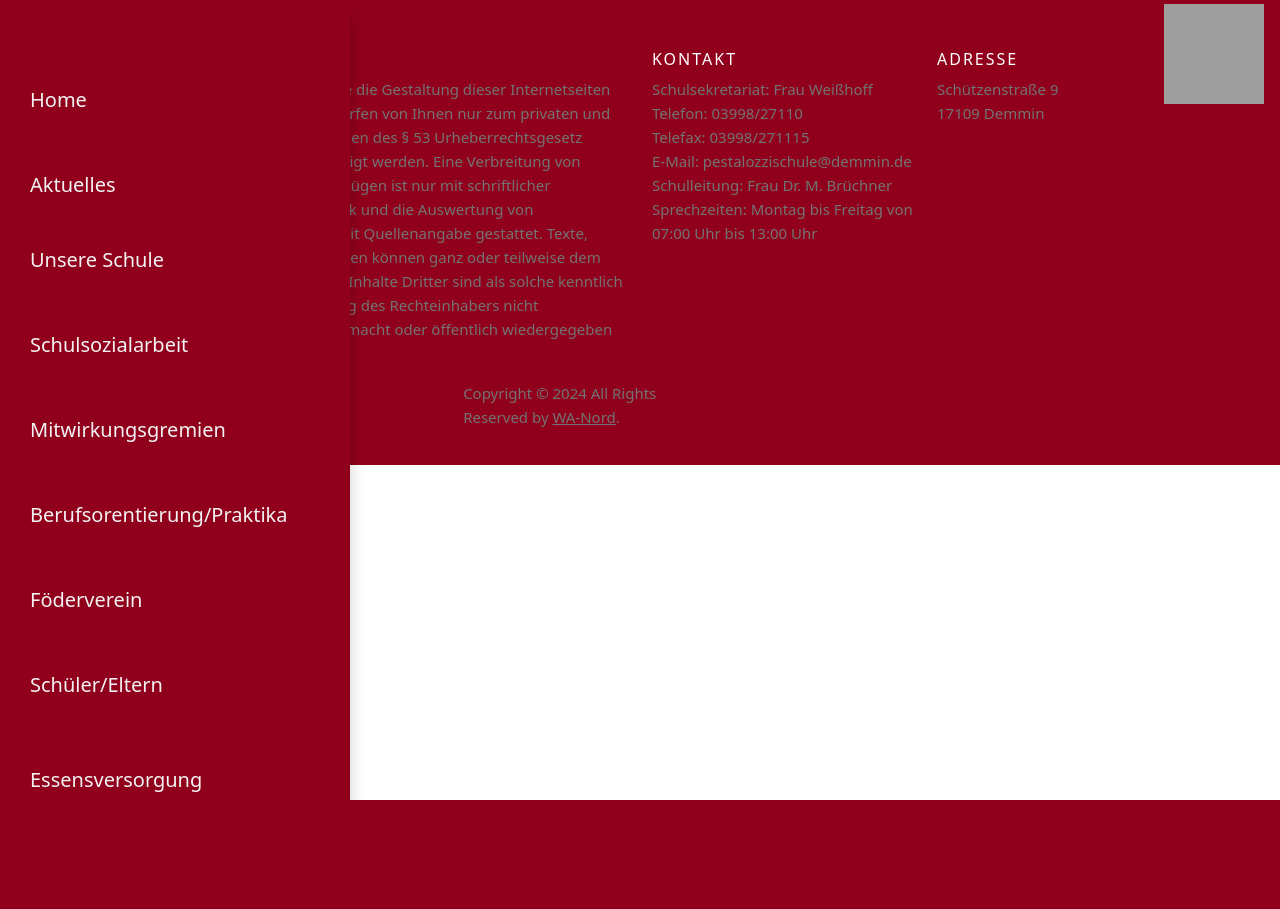
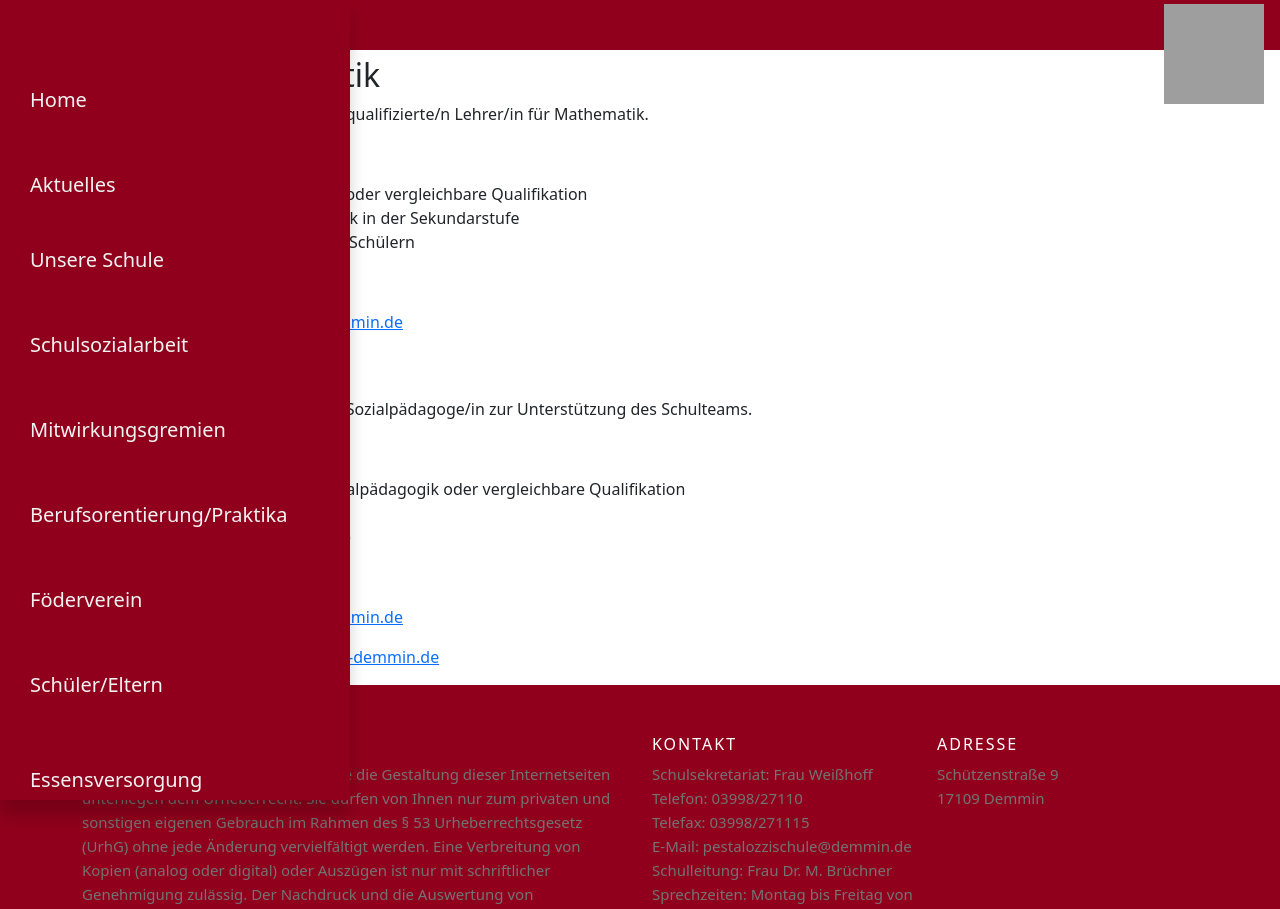
Before and after one commit to Armooooon/Schulwebsite, a PHP site: page /Schulwebseite/stellenausschreibung in a window 1280 px wide. Shown: the top 909 px of the page. Before the commit the page ends 800 px from the top, so only its background shows below. Run offline with PHP 8.4, Linux system fonts and the light colour scheme; grey boxes are pictures that could not be loaded.

Commit message:
Update stellenausschreibung.php

```diff
--- a/VIEW/stellenausschreibung.php
+++ b/VIEW/stellenausschreibung.php
@@ -1,5 +1,48 @@
 <?php Layout ::Header("stellenausschreibung"); ?>
 
+<!DOCTYPE html>
+<html lang="de">
+<head>
+    <meta charset="UTF-8">
+    <meta name="viewport" content="width=device-width, initial-scale=1.0">
+    <title>Stellenausschreibungen - Pestalozzi-Schule Demmin</title>
+</head>
+<body>
+    <header>
+        <h1>Stellenausschreibungen</h1>
+    </header>
+    <main>
+        <article>
+            <h2>Lehrer/in für Mathematik</h2>
+            <p>Die Pestalozzi-Schule in Demmin sucht eine/n qualifizierte/n Lehrer/in für Mathematik.</p>
+            <p>Anforderungen:</p>
+            <ul>
+                <li>Abgeschlossenes Studium in Mathematik oder vergleichbare Qualifikation</li>
+                <li>Erfahrung im Unterrichten von Mathematik in der Sekundarstufe</li>
+                <li>Engagement und Freude am Umgang mit Schülern</li>
+            </ul>
+            <p>Bewerbungsfrist: 30. April 2024</p>
+            <p>Bewerbungen an: <a href="mailto:bewerbung@pestalozzi-demmin.de">bewerbung@pestalozzi-demmin.de</a></p>
+        </article>
+
+        <article>
+            <h2>Sozialpädagoge/in</h2>
+            <p>Die Pestalozzi-Schule in Demmin sucht eine/n Sozialpädagoge/in zur Unterstützung des Schulteams.</p>
+            <p>Anforderungen:</p>
+            <ul>
+                <li>Abgeschlossenes Studium im Bereich Sozialpädagogik oder vergleichbare Qualifikation</li>
+                <li>Erfahrung in der Arbeit mit Jugendlichen</li>
+                <li>Teamfähigkeit und Kommunikationsstärke</li>
+            </ul>
+            <p>Bewerbungsfrist: 15. Mai 2024</p>
+            <p>Bewerbungen an: <a href="mailto:bewerbung@pestalozzi-demmin.de">bewerbung@pestalozzi-demmin.de</a></p>
+        </article>
+    </main>
+    <footer>
+        <p>Kontakt: <a href="tel:+49000000000">0000-000000</a> | Email: <a href="mailto:info@pestalozzi-demmin.de">info@pestalozzi-demmin.de</a></p>
+    </footer>
+</body>
+</html>
 
 
 <?php Layout ::Footer(); ?>
```
